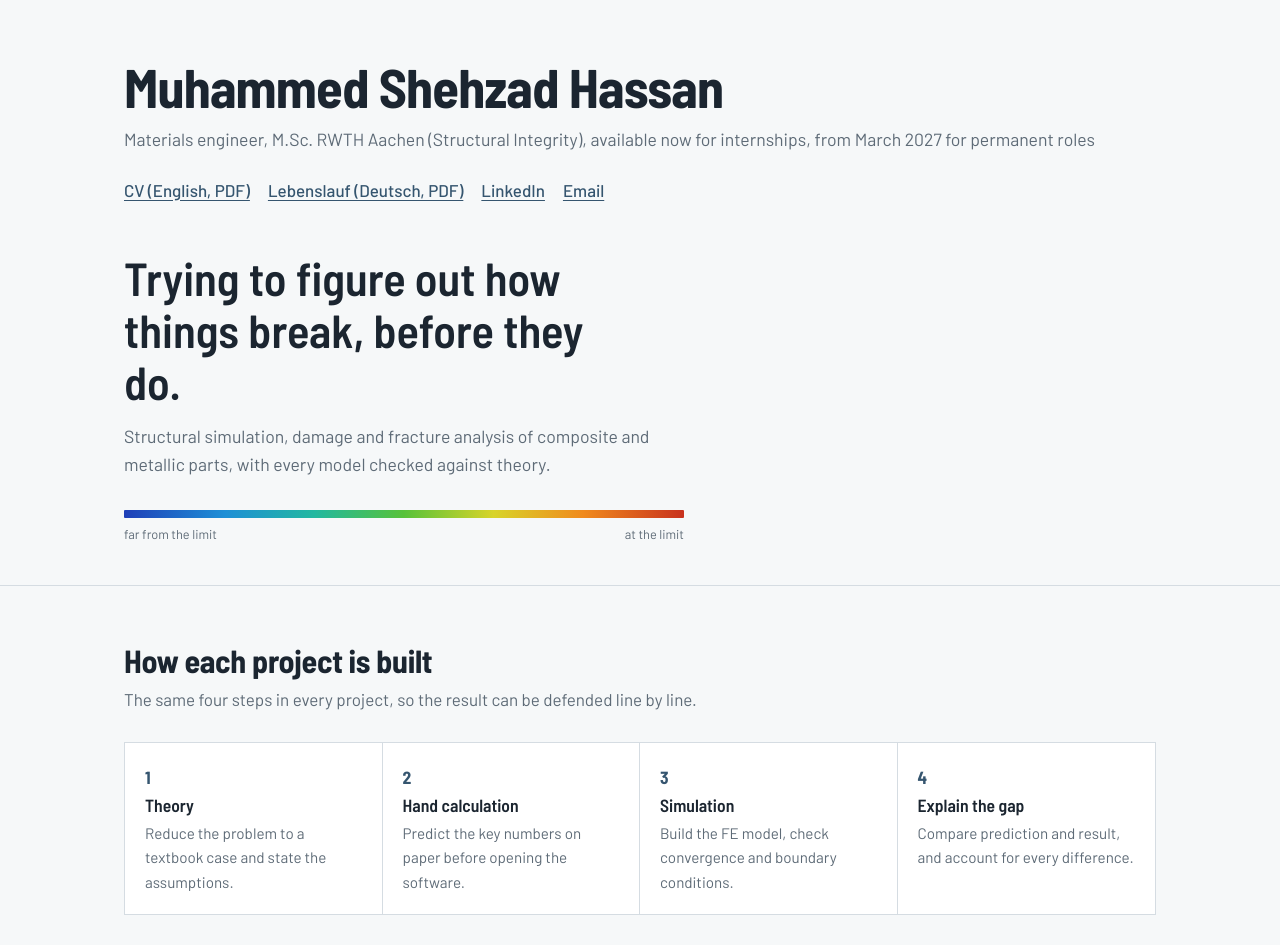
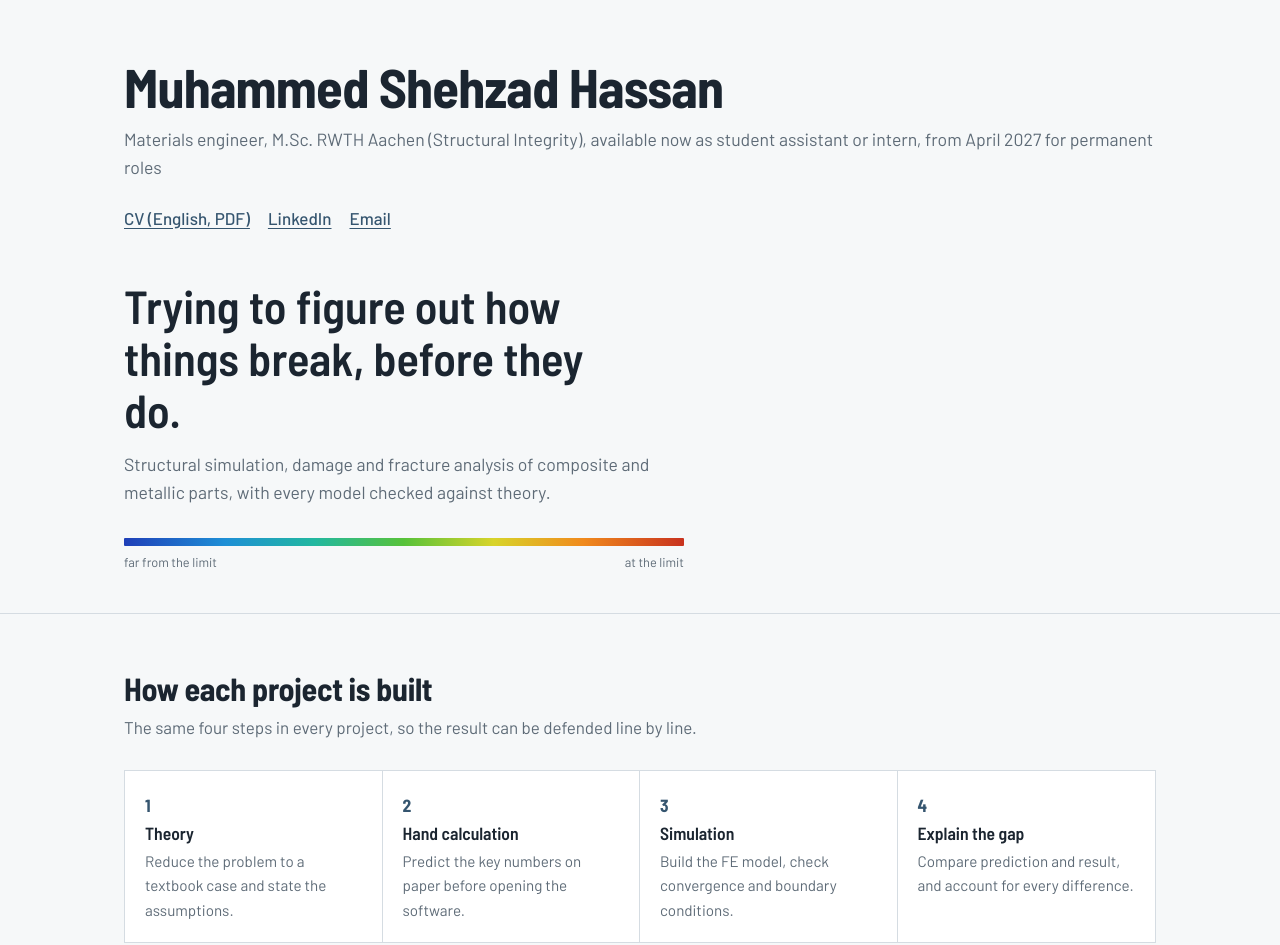
Before and after one commit to shehzadhassanbiz-cell/shehzadhassan.github.io, a plain HTML site: page index.html in a window 1280 px wide. Shown: the top 945 px of the page. Drawn offline with Linux system fonts and the light colour scheme.

Commit message:
Update CV to current version, remove German CV, availability April 2027 (#1)
Claude-Session: https://claude.ai/code/session_01PLhyQgBTvwK87kxEwTspuz

Co-authored-by: Claude Opus 5.5 <noreply@anthropic.com>

```diff
--- a/index.html
+++ b/index.html
@@ -160,11 +160,10 @@
     <div class="who">
       <div>
         <h1>Muhammed Shehzad Hassan</h1>
-        <div class="role">Materials engineer, M.Sc. RWTH Aachen (Structural Integrity), available now for internships, from March 2027 for permanent roles</div>
+        <div class="role">Materials engineer, M.Sc. RWTH Aachen (Structural Integrity), available now as student assistant or intern, from April 2027 for permanent roles</div>
       </div>
       <nav class="links" aria-label="Contact">
         <a href="CV_Shehzad_Hassan_EN.pdf">CV (English, PDF)</a>
-        <a href="CV_Shehzad_Hassan_DE.pdf" hreflang="de">Lebenslauf (Deutsch, PDF)</a>
         <a href="https://www.linkedin.com/in/shehzad-hassan-6b0656214/">LinkedIn</a>
         <a href="mailto:shehzadhassanbiz@gmail.com">Email</a>
       </nav>
```
Also changed, not shown: 2 other files.
